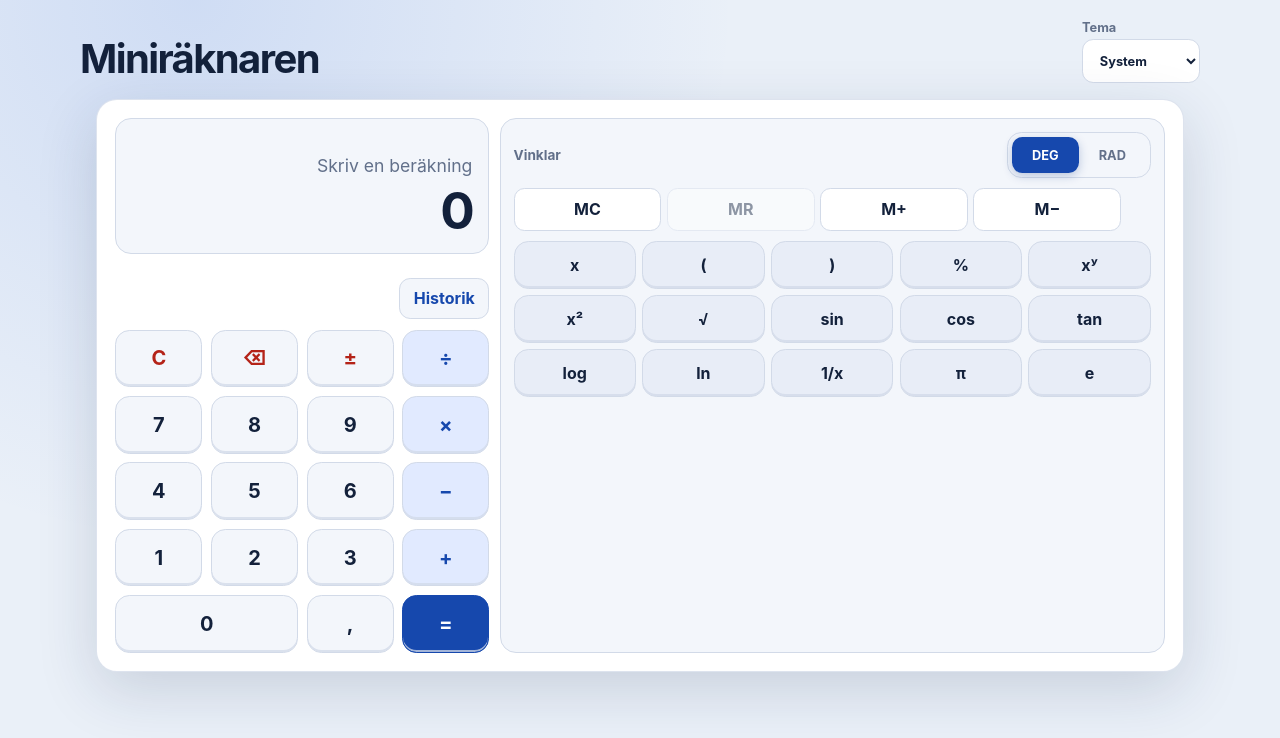
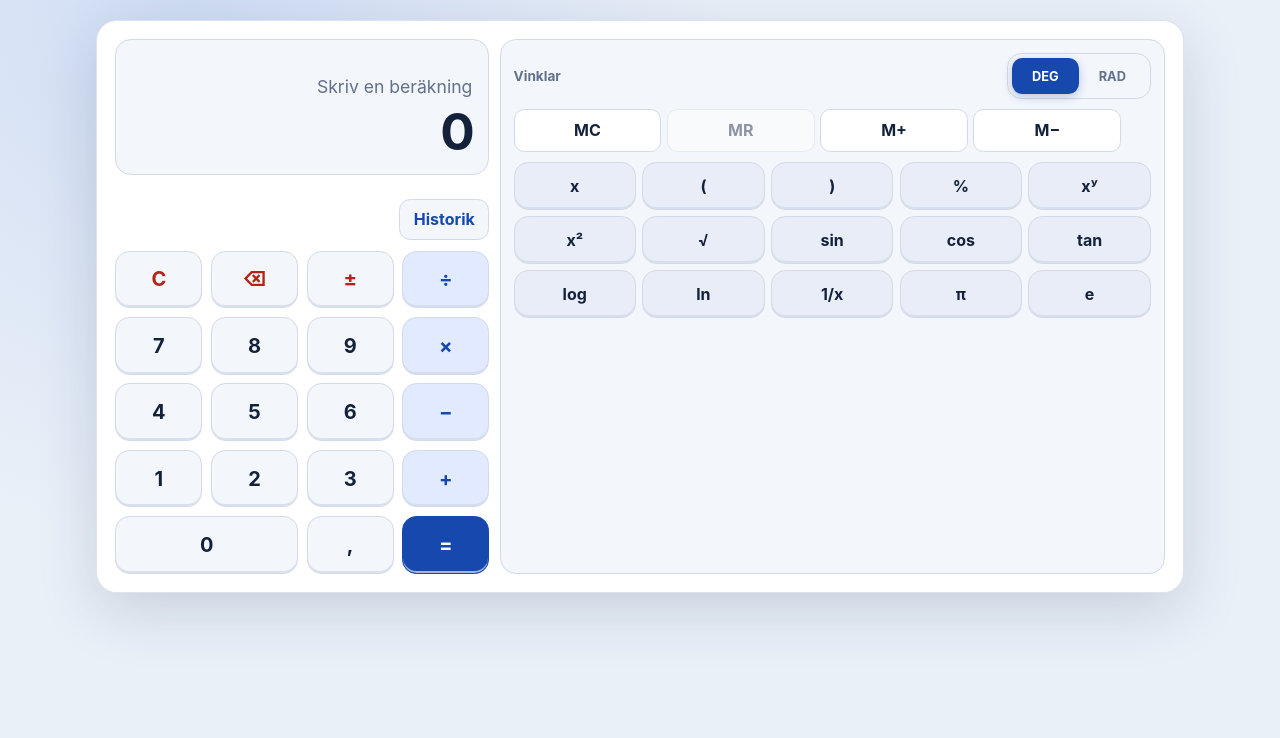
Before and after one commit to erland/pwa-calculator, a React (Vite) app: page / in a window 1280 px wide. Shown: the top 738 px of the page. Built offline with nearby package versions, Linux system fonts and the light colour scheme.

Commit message:
DEV-019: remove header and theme selector

```diff
--- a/src/app/App.tsx
+++ b/src/app/App.tsx
@@ -7,7 +7,7 @@ import { AdvancedKeypad } from '../components/AdvancedKeypad'
 import { BasicKeypad } from '../components/BasicKeypad'
 import { HistoryPanel } from '../components/HistoryPanel'
 import { UpdatePrompt } from '../components/UpdatePrompt'
-import { loadPersistedState, savePersistedState, type PersistedState, type Theme } from '../persistence/storage'
+import { loadPersistedState, savePersistedState, type PersistedState } from '../persistence/storage'
 
 export function App() {
   const [state, dispatch] = useReducer(calculatorReducer, undefined, () => createCalculatorState(loadPersistedState()))
@@ -25,31 +25,17 @@ export function App() {
   }, [graphActive, graphViewport, state.angleMode, state.expression])
   const persisted = useMemo<PersistedState>(() => ({
     angleMode: state.angleMode,
-    theme: state.theme,
     memory: state.memory,
     history: state.history,
-  }), [state.angleMode, state.theme, state.memory, state.history])
+  }), [state.angleMode, state.memory, state.history])
 
   useEffect(() => { savePersistedState(persisted) }, [persisted])
-  useEffect(() => applyTheme(state.theme), [state.theme])
   useLayoutEffect(() => bindKeyboard(dispatch), [])
 
   return (
     <>
       <a className="skip-link" href="#calculator">Hoppa till miniräknaren</a>
       <main className={`app-layout mode-advanced${graphActive ? ' graph-active' : ''}${functionsOpen ? ' functions-open' : ''}`}>
-        <header className="app-header">
-          <h1>Miniräknaren</h1>
-          <label className="theme-picker">
-            <span>Tema</span>
-            <select value={state.theme} onChange={(event) => dispatch({ type: 'set-theme', theme: event.target.value as Theme })}>
-              <option value="system">System</option>
-              <option value="light">Ljust</option>
-              <option value="dark">Mörkt</option>
-            </select>
-          </label>
-        </header>
-
         <div className="workspace">
           <section id="calculator" className="calculator-card" aria-label="Miniräknare">
             <div className="display" role="status" aria-live="polite" aria-atomic="true">
@@ -123,12 +109,6 @@ function displayExpression(expression: string): string {
   return expression.replaceAll('*', '×').replaceAll('/', '÷').replaceAll('pi', 'π').replaceAll('.', ',')
 }
 
-function applyTheme(theme: Theme): void {
-  document.documentElement.dataset.theme = theme
-  const dark = theme === 'dark' || (theme === 'system' && window.matchMedia?.('(prefers-color-scheme: dark)').matches)
-  document.documentElement.style.colorScheme = dark ? 'dark' : 'light'
-}
-
 function bindKeyboard(dispatch: (action: CalculatorAction) => void): () => void {
   const listener = (event: KeyboardEvent) => {
     if (event.ctrlKey || event.metaKey || event.altKey) return
```
